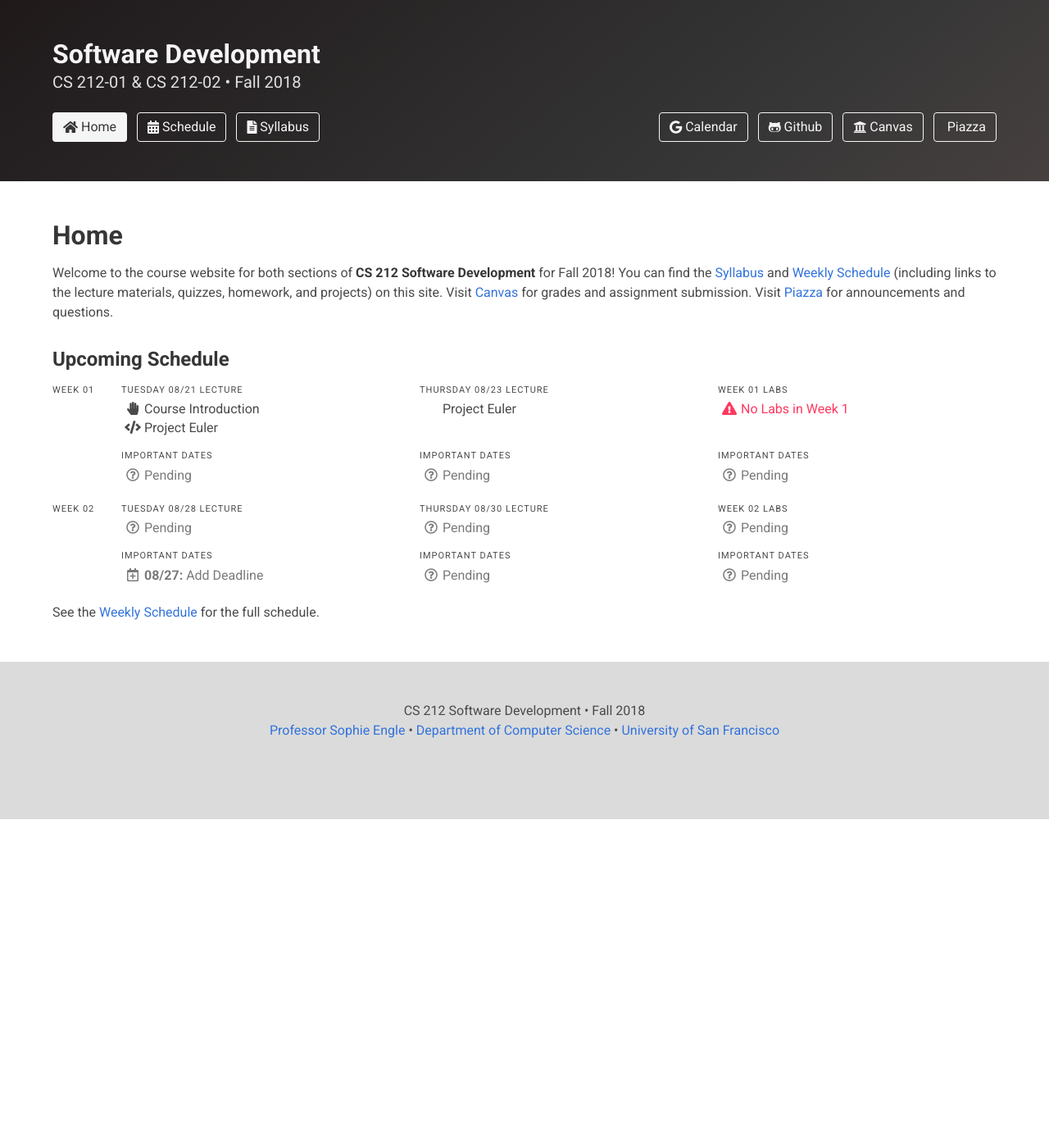
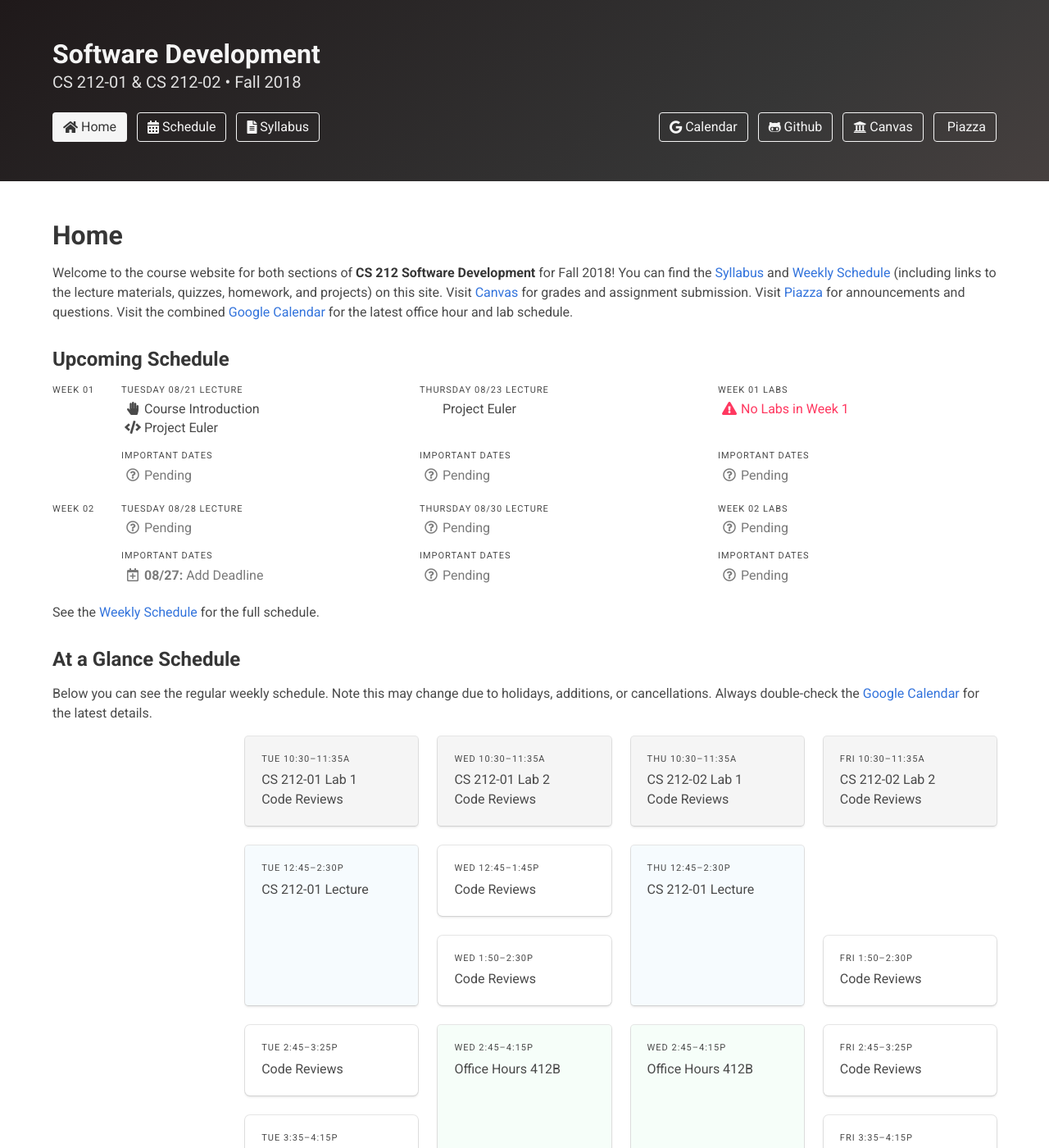
Before and after one commit to usf-cs212-fall2018/usf-cs212-fall2018.github.io, a Jekyll site: the page built from index.html, in a window 1280 px wide and 1400 px high. Shown: the whole window at 82% size. Built offline with Jekyll 4.4.1, drawn with Linux system fonts in a browser that asks for light colours; nearby versions of some CDN libraries; some of the changed text lies outside the part shown.

Commit message:
Adding At-a-Glance schedule to homepage.

```diff
--- a/index.html
+++ b/index.html
@@ -4,7 +4,7 @@ navbar: Home
 layout: default
 ---
 
-<p>Welcome to the course website for both sections of <strong>CS 212 Software Development</strong> for Fall 2018! You can find the <a href="{{ "syllabus.html" | relative_link }}">Syllabus</a> and <a href="{{ "schedule.html" | relative_link }}">Weekly Schedule</a> (including links to the lecture materials, quizzes, homework, and projects) on this site. Visit <a href="{{ site.data.course.canvas }}">Canvas</a> for grades and assignment submission. Visit <a href="{{ site.data.course.piazza }}">Piazza</a> for announcements and questions.</p>
+<p>Welcome to the course website for both sections of <strong>CS 212 Software Development</strong> for Fall 2018! You can find the <a href="{{ "syllabus.html" | relative_link }}">Syllabus</a> and <a href="{{ "schedule.html" | relative_link }}">Weekly Schedule</a> (including links to the lecture materials, quizzes, homework, and projects) on this site. Visit <a href="{{ site.data.course.canvas }}">Canvas</a> for grades and assignment submission. Visit <a href="{{ site.data.course.piazza }}">Piazza</a> for announcements and questions. Visit the combined <a href="{{ site.data.course.google }}">Google Calendar</a> for the latest office hour and lab schedule.</p>
 
 <h3>Upcoming Schedule</h3>
 
@@ -24,3 +24,197 @@ layout: default
 <br/>
 
 <p>See the <a href="{{ "schedule.html" | relative_link }}">Weekly Schedule</a> for the full schedule.</p>
+
+<h3>At a Glance Schedule</h3>
+
+<p>Below you can see the regular weekly schedule. Note this may change due to holidays, additions, or cancellations. Always double-check the <a href="{{ site.data.course.google }}">Google Calendar</a> for the latest details.</p>
+
+<div class="tile is-ancestor">
+  <div class="tile is-vertical">
+    <!-- row -->
+    <div class="tile">
+      <div class="tile is-parent">
+        <div class="tile is-child"></div>
+      </div>
+      <div class="tile is-parent">
+        <div class="tile is-child box message">
+          <span class="schedule heading">
+            Tue 10:30&ndash;11:35a
+          </span>
+          CS 212-01 Lab 1<br/>
+          Code Reviews
+        </div>
+      </div>
+      <div class="tile is-parent">
+        <div class="tile is-child box message">
+          <span class="schedule heading">
+            Wed 10:30&ndash;11:35a
+          </span>
+          CS 212-01 Lab 2<br/>
+          Code Reviews
+        </div>
+      </div>
+      <div class="tile is-parent">
+        <div class="tile is-child box message">
+          <span class="schedule heading">
+            Thu 10:30&ndash;11:35a
+          </span>
+          CS 212-02 Lab 1<br/>
+          Code Reviews
+        </div>
+      </div>
+      <div class="tile is-parent">
+        <div class="tile is-child box message">
+          <span class="schedule heading">
+            Fri 10:30&ndash;11:35a
+          </span>
+          CS 212-02 Lab 2<br/>
+          Code Reviews
+        </div>
+      </div>
+    </div>
+
+    <!-- row -->
+    <div class="tile">
+      <div class="tile is-parent">
+        <div class="tile is-child"></div>
+      </div>
+      <div class="tile is-parent">
+        <div class="tile is-child box message is-info">
+          <span class="schedule heading">
+            Tue 12:45&ndash;2:30p
+          </span>
+          CS 212-01 Lecture
+        </div>
+      </div>
+      <div class="tile is-parent is-vertical">
+        <div class="tile is-child box">
+          <span class="schedule heading">Wed 12:45&ndash;1:45p</span>
+          Code Reviews
+        </div>
+
+        <div class="tile is-child box">
+          <span class="schedule heading">
+            Wed 1:50&ndash;2:30p
+          </span>
+          Code Reviews
+        </div>
+      </div>
+      <div class="tile is-parent">
+        <div class="tile is-child box message is-info">
+          <span class="schedule heading">
+            Thu 12:45&ndash;2:30p
+          </span>
+          CS 212-01 Lecture
+        </div>
+      </div>
+      <div class="tile is-parent is-vertical">
+        <div class="tile is-child box is-invisible">
+          <span class="schedule heading">&nbsp;</span>
+          &nbsp;<br/>
+        </div>
+
+        <div class="tile is-child box">
+          <span class="schedule heading">
+            Fri 1:50&ndash;2:30p
+          </span>
+          Code Reviews
+        </div>
+      </div>
+    </div>
+
+    <!-- row -->
+    <div class="tile">
+      <div class="tile is-parent">
+        <div class="tile is-child"></div>
+      </div>
+      <div class="tile is-parent is-vertical">
+        <div class="tile is-child box">
+          <span class="schedule heading">
+            Tue 2:45&ndash;3:25p
+          </span>
+          Code Reviews
+        </div>
+
+        <div class="tile is-child box">
+          <span class="schedule heading">
+            Tue 3:35&ndash;4:15p
+          </span>
+          Code Reviews
+        </div>
+      </div>
+      <div class="tile is-parent">
+        <div class="tile is-child box message is-success">
+          <span class="schedule heading">
+            Wed 2:45&ndash;4:15p
+          </span>
+          Office Hours 412B
+        </div>
+      </div>
+      <div class="tile is-parent">
+        <div class="tile is-child box message is-success">
+          <span class="schedule heading">
+            Wed 2:45&ndash;4:15p
+          </span>
+          Office Hours 412B
+        </div>
+      </div>
+      <div class="tile is-parent is-vertical">
+        <div class="tile is-child box">
+          <span class="schedule heading">
+            Fri 2:45&ndash;3:25p
+          </span>
+          Code Reviews
+        </div>
+
+        <div class="tile is-child box">
+          <span class="schedule heading">
+            Fri 3:35&ndash;4:15p
+          </span>
+          Code Reviews
+        </div>
+      </div>
+    </div>
+
+    <!-- row -->
+    <div class="tile">
+      <div class="tile is-parent">
+        <div class="tile is-child"></div>
+      </div>
+      <div class="tile is-parent">
+        <div class="tile is-child box message is-info">
+          <span class="schedule heading">
+            Tue 4:35&ndash;6:20p
+          </span>
+          CS 212-02 Lecture
+        </div>
+      </div>
+      <div class="tile is-parent">
+        <div class="tile is-child box is-invisible">
+          <span class="schedule heading">&nbsp;</span>
+          &nbsp;<br/>
+        </div>
+      </div>
+      <div class="tile is-parent">
+        <div class="tile is-child box message is-info">
+          <span class="schedule heading">
+            Thu 4:35&ndash;6:20p
+          </span>
+          CS 212-02 Lecture
+        </div>
+      </div>
+      <div class="tile is-parent is-vertical">
+        <div class="tile is-child box is-invisible">
+          <span class="schedule heading">&nbsp;</span>
+          &nbsp;<br/>
+        </div>
+
+        <div class="tile is-child box is-invisible">
+          <span class="schedule heading">&nbsp;</span>
+          &nbsp;<br/>
+        </div>
+      </div>
+    </div>
+
+  </div>
+</div>
```
